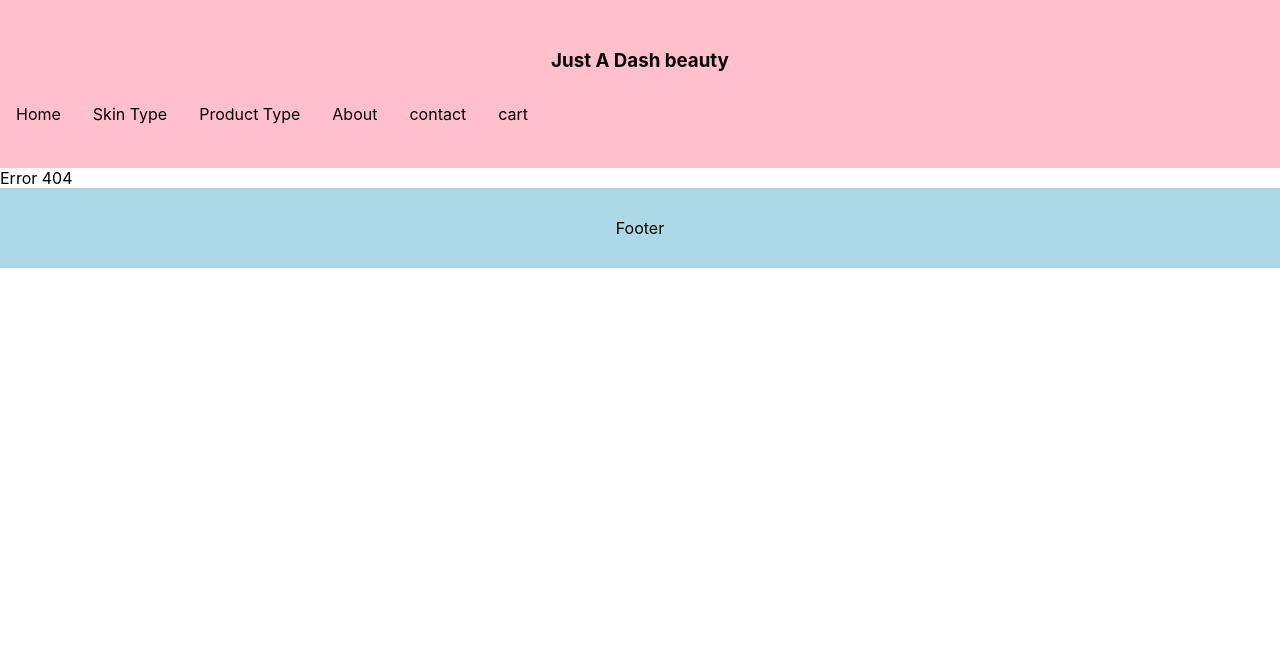
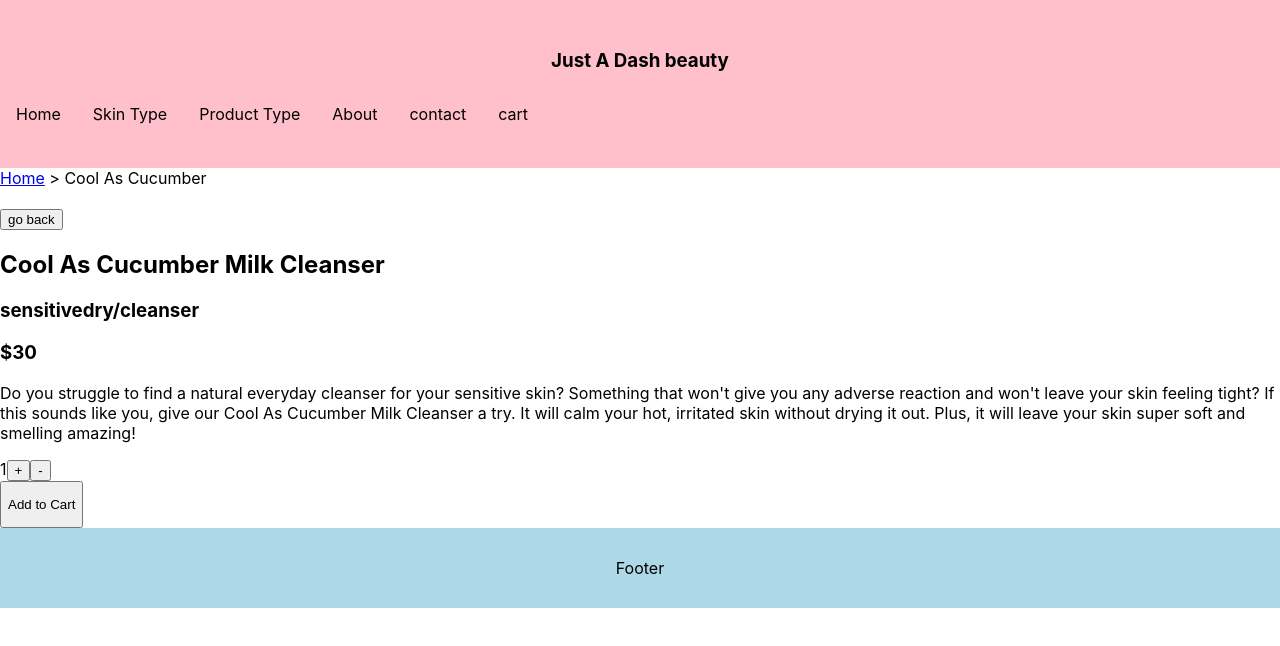
Before and after one commit to JohPik/justADashBeauty, a React (Create React App) app: page /catalogue/product-detail/coolAsCucumber in a window 1280 px wide. Before the commit this address had no page. Shown: the top 646 px of the page. Built offline with nearby package versions, Linux system fonts and the light colour scheme.

Commit message:
BrdCrumb renders programatically on Catalogue & Prod Page

```diff
--- a/src/components/BreadCrumb.js
+++ b/src/components/BreadCrumb.js
@@ -6,19 +6,38 @@
   const renderMe = () => {
     const { type, id, prodId } = props.match.params
     console.log("BreadCrumb Props", props)
-    if (type && id) {
+
+    if (type && id) { //Product Category
       return(
         <div className="breadcrumb-container">
-           I am a prodCategory
+           <Link to="/">Home</Link> > {type}: {id}
         </div>
       )
-    } else if(prodId) {
-      return(
-        <div className="breadcrumb-container">
-            I am a PRODUCT
-        </div>
-      )
-    } else {
+    } else if (prodId) { // Single Product just loaded
+      const prodHistory = props.location.state
+      const prodName = props.prodName
+      if (prodHistory) {
+        return (
+          <div className="breadcrumb-container">
+             <Link to="/">
+               Home
+             </Link>
+               >
+              <Link to={`/catalogue/${prodHistory.type}/${prodHistory.id}`}>
+                {prodHistory.type}: {prodHistory.id}
+              </Link>
+                >
+              {prodName}
+          </div>
+        )
+      } else {
+        return (
+          <div className="breadcrumb-container">
+             <Link to="/">Home</Link> > {prodName}
+          </div>
+        )
+      }
+    } else { //Other Page
       return(
         <div className="breadcrumb-container">
            <Link to="/">Home</Link>
--- a/src/components/pages/Catalogue.js
+++ b/src/components/pages/Catalogue.js
@@ -4,6 +4,7 @@
 import { ProductConsumer } from '../context'
 import { skinTypes, prodTypes } from '../../ressources/ProductList'
 
+import BreadCrumb from '../BreadCrumb'
 import NoMatch from './NoMatch'
 
 const Catalogue = (props) => {
@@ -12,15 +13,23 @@
   const pageType = props.match.params.type // skin-type or product-type
     const pageId = props.match.params.id // ex: oily, normal, cleanser, toning-mist
 
-  const singleItem = (prod) => (
+  const singleItem = (prod) => {
+    return (
       <div key={prod.id} className="product-container">
         <h3>{prod.name}</h3>
         <h4>{prod.subName}</h4>
-      <Link to={`/catalogue/product-detail/${prod.url}`}>
+        <Link to={{
+            pathname: `/catalogue/product-detail/${prod.url}`,
+            state: {
+              type: pageType,
+              id: pageId
+            }
+          }}>
         <img src={prod.img} alt={prod.name} className="image-thumbnail"/>
         </Link>
       </div>
     )
+  }
 
   const renderList = (value) => {
     if (pageType === "skin-type") {
@@ -33,6 +42,7 @@
 
   return ( (pageType === "skin-type" && skinTypes.includes(pageId)) || ( pageType === "product-type" && prodTypes.includes(pageId)) ? (
     <div>
+      <BreadCrumb match={props.match}/>
       <h1>CATALOGUE</h1>
       <h2>{pageId} product</h2>
       <ProductConsumer>
--- a/src/components/pages/Detail.js
+++ b/src/components/pages/Detail.js
@@ -5,12 +5,13 @@
 
 import NoMatch from './NoMatch'
 import ModalCart from '../ModalCart'
+import BreadCrumb from '../BreadCrumb'
 
 class Detail extends Component {
 
   state = { qty: 1 }
 
-  pageId = this.props.match.params.id
+  pageId = this.props.match.params.prodId
 
   checkModal = () => this.props.value.modalOpen ? this.props.value.closeModal() : null;
 
@@ -30,9 +31,10 @@
       let qty = this.state.qty
       let currentProduct = props.value.productList.filter( prod => prod.url.includes(this.pageId))
       let { id, name, subName, skinType, productType, description, inCart, price} = currentProduct[0]
-
+      console.log("Product props", this.props)
       return (
         <Fragment>
+          <BreadCrumb match={props.match} location={props.location} prodName={name}/>
           <h2 className="lol">{this.modalOpen}</h2>
           <button onClick={ () => window.history.back() }>go back</button>
 
```
Lines whose indentation alone changed are shown as unchanged.
